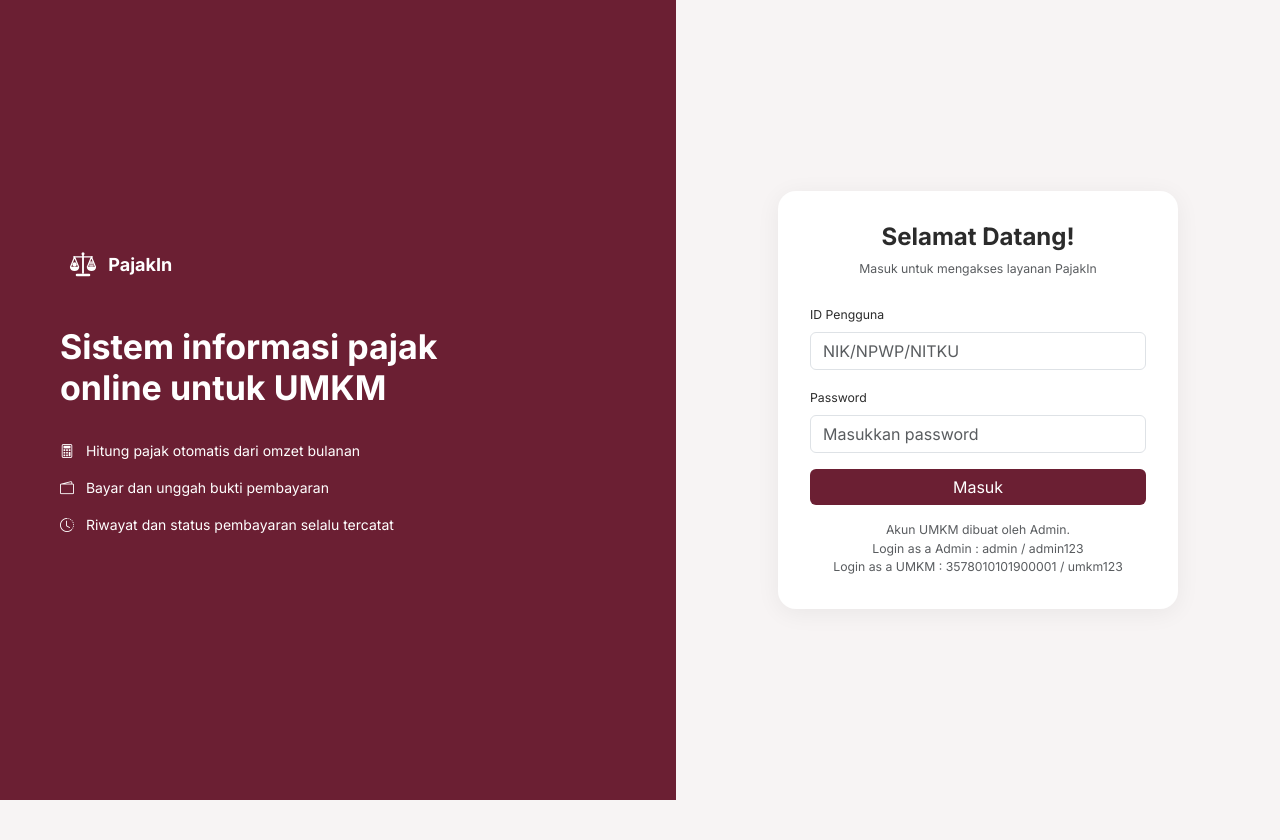
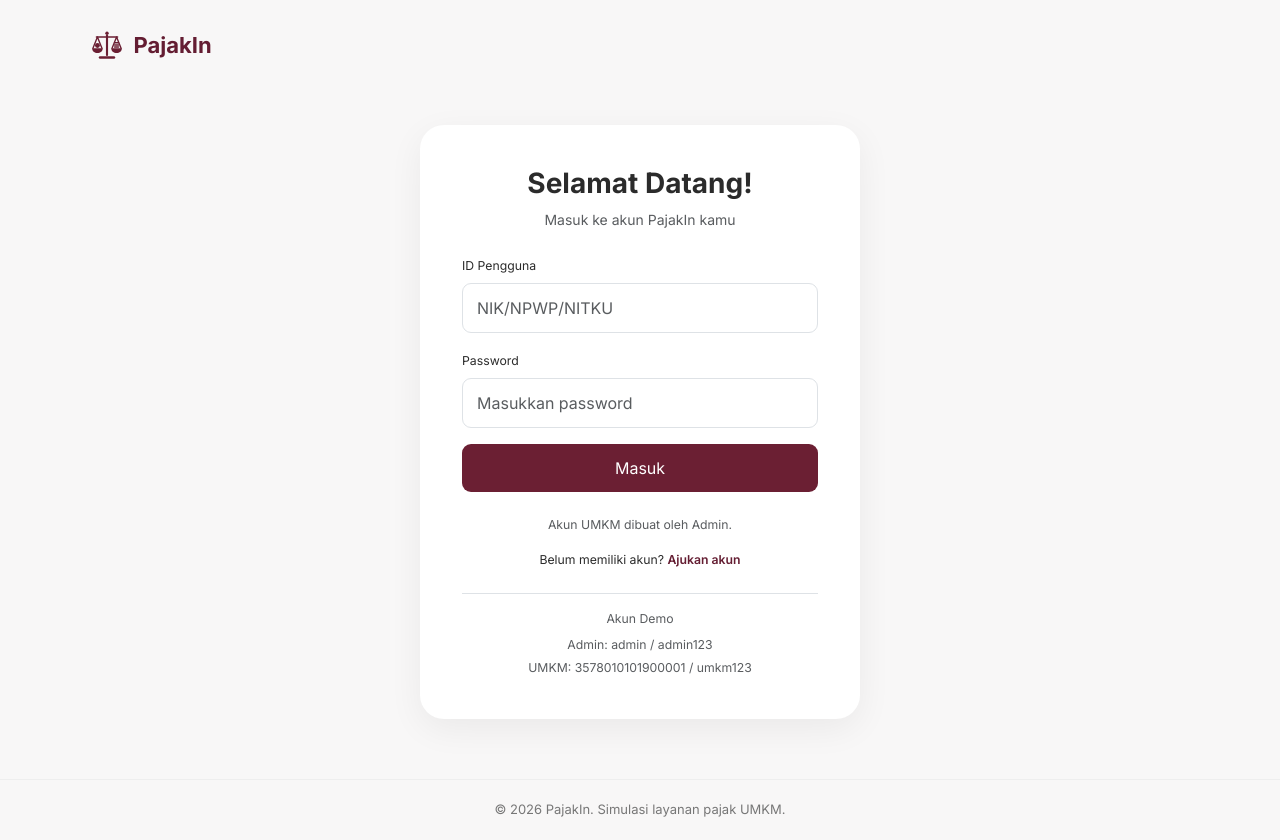
Before and after one commit to aureliayu/workshop-design-web, a plain HTML site: page PajakIn/login.html in a window 1280 px wide. Before the commit the page ends 800 px from the top, so only its background shows below. Drawn offline with nearby package versions, Linux system fonts and the light colour scheme.

Commit message:
Update login.html

```diff
--- a/PajakIn/login.html
+++ b/PajakIn/login.html
@@ -5,57 +5,136 @@
 <head>
     <meta charset="utf-8">
     <meta name="viewport" content="width=device-width, initial-scale=1">
-    <title>PajakIn</title>
+    <title>Login | PajakIn</title>
 
     <link rel="icon" href="assets/images/logo-maroon.svg">
     <link href="https://cdn.jsdelivr.net/npm/bootstrap@5.3.3/dist/css/bootstrap.min.css" rel="stylesheet">
     <link href="https://cdn.jsdelivr.net/npm/bootstrap-icons@1.11.3/font/bootstrap-icons.min.css" rel="stylesheet">
     <link href="https://fonts.googleapis.com/css2?family=Inter:wght@400;600;700&display=swap" rel="stylesheet">
     <link href="assets/css/style.css" rel="stylesheet">
+
+    <style>
+        body {
+            font-family: 'Inter', sans-serif;
+            background: #f8f7f7;
+        }
+
+        .login-page {
+            min-height: 100vh;
+            display: flex;
+            flex-direction: column;
+        }
+
+        .login-header {
+            padding: 28px 7%;
+        }
+
+        .login-brand {
+            display: inline-flex;
+            align-items: center;
+            gap: 10px;
+            color: #641d32;
+            font-size: 22px;
+            font-weight: 700;
+            text-decoration: none;
+        }
+
+        .login-brand img {
+            width: 34px;
+            height: 34px;
+        }
+
+        .login-main {
+            flex: 1;
+            display: flex;
+            align-items: center;
+            justify-content: center;
+            padding: 30px 20px 60px;
+        }
+
+        .login-card {
+            width: 100%;
+            max-width: 440px;
+            background: #fff;
+            padding: 42px;
+            border-radius: 24px;
+            box-shadow: 0 10px 35px rgba(0, 0, 0, 0.06);
+        }
+
+        .login-card .form-control {
+            padding: 12px 14px;
+            border-radius: 9px;
+        }
+
+        .login-card .form-control:focus {
+            border-color: #641d32;
+            box-shadow: 0 0 0 0.2rem rgba(100, 29, 50, 0.12);
+        }
+
+        .login-card .btn-maroon {
+            padding: 12px;
+            border-radius: 9px;
+        }
+
+        .login-footer {
+            padding: 20px;
+            text-align: center;
+            color: #777;
+            font-size: 13px;
+            border-top: 1px solid #eee;
+        }
+
+        .login-link {
+            color: #641d32;
+            font-weight: 600;
+            text-decoration: none;
+        }
+
+        .login-link:hover {
+            text-decoration: underline;
+        }
+
+        @media (max-width: 576px) {
+            .login-header {
+                padding: 22px 6%;
+            }
+
+            .login-card {
+                padding: 30px 24px;
+            }
+        }
+    </style>
 </head>
 
 <body>
 
-    <div class="login">
+    <div class="login-page">
 
-        <div class="lp">
-            <div class="brand mb-5">
-                <img src="assets/images/logo-white.svg" class="logo" alt="">
+        <!-- Header -->
+        <header class="login-header">
+            <a href="index.html" class="login-brand">
+                <img src="assets/images/logo-maroon.svg" alt="Logo PajakIn">
                 PajakIn
-            </div>
+            </a>
+        </header>
 
-            <h1>Sistem informasi pajak online untuk UMKM</h1>
+        <!-- Login Form -->
+        <main class="login-main">
 
-            <ul class="list-unstyled mt-4 d-grid gap-3">
-                <li>
-                    <i class="bi bi-calculator me-2"></i>
-                    Hitung pajak otomatis dari omzet bulanan
-                </li>
+            <form class="login-card" id="lf">
 
-                <li>
-                    <i class="bi bi-wallet2 me-2"></i>
-                    Bayar dan unggah bukti pembayaran
-                </li>
+                <h1 class="h3 text-center fw-bold mb-2">
+                    Selamat Datang!
+                </h1>
 
-                <li>
-                    <i class="bi bi-clock-history me-2"></i>
-                    Riwayat dan status pembayaran selalu tercatat
-                </li>
-            </ul>
-        </div>
-
-        <div class="lr">
-            <form class="lc" id="lf">
-
-                <h2 class="h4 text-center fw-bold">
-                    Selamat Datang!
-                </h2>
-
-                <p class="text-center text-muted small mb-4">
-                    Masuk untuk mengakses layanan PajakIn
+                <p class="text-center text-muted mb-4">
+                    Masuk ke akun PajakIn kamu
                 </p>
 
-                <label class="form-label small">ID Pengguna</label>
+                <label for="uid" class="form-label small">
+                    ID Pengguna
+                </label>
+
                 <input
                     id="uid"
                     class="form-control mb-3"
@@ -63,12 +142,16 @@
                     autocomplete="username"
                 >
 
-                <label class="form-label small">Password</label>
+                <label for="pw" class="form-label small">
+                    Password
+                </label>
+
                 <input
                     id="pw"
                     type="password"
                     class="form-control mb-3"
                     placeholder="Masukkan password"
+                    autocomplete="current-password"
                 >
 
                 <div id="err" class="text-danger small mb-2"></div>
@@ -77,14 +160,40 @@
                     Masuk
                 </button>
 
-                <p class="text-muted small text-center mt-3 mb-0">
-                    Akun UMKM dibuat oleh Admin.<br>
-                    Login as a Admin : admin / admin123<br>
-                    Login as a UMKM : 3578010101900001 / umkm123
+                <p class="text-muted small text-center mt-4 mb-0">
+                    Akun UMKM dibuat oleh Admin.
                 </p>
 
+                <p class="text-center small mt-3 mb-0">
+                    Belum memiliki akun?
+                    <a href="index.html" class="login-link">
+                        Ajukan akun
+                    </a>
+                </p>
+
+                <!-- Demo Account -->
+                <div class="border-top mt-4 pt-3">
+                    <p class="text-muted small text-center mb-2">
+                        Akun Demo
+                    </p>
+
+                    <p class="text-muted small text-center mb-1">
+                        Admin: admin / admin123
+                    </p>
+
+                    <p class="text-muted small text-center mb-0">
+                        UMKM: 3578010101900001 / umkm123
+                    </p>
+                </div>
+
             </form>
-        </div>
+
+        </main>
+
+        <!-- Footer -->
+        <footer class="login-footer">
+            © 2026 PajakIn. Simulasi layanan pajak UMKM.
+        </footer>
 
     </div>
 
```
